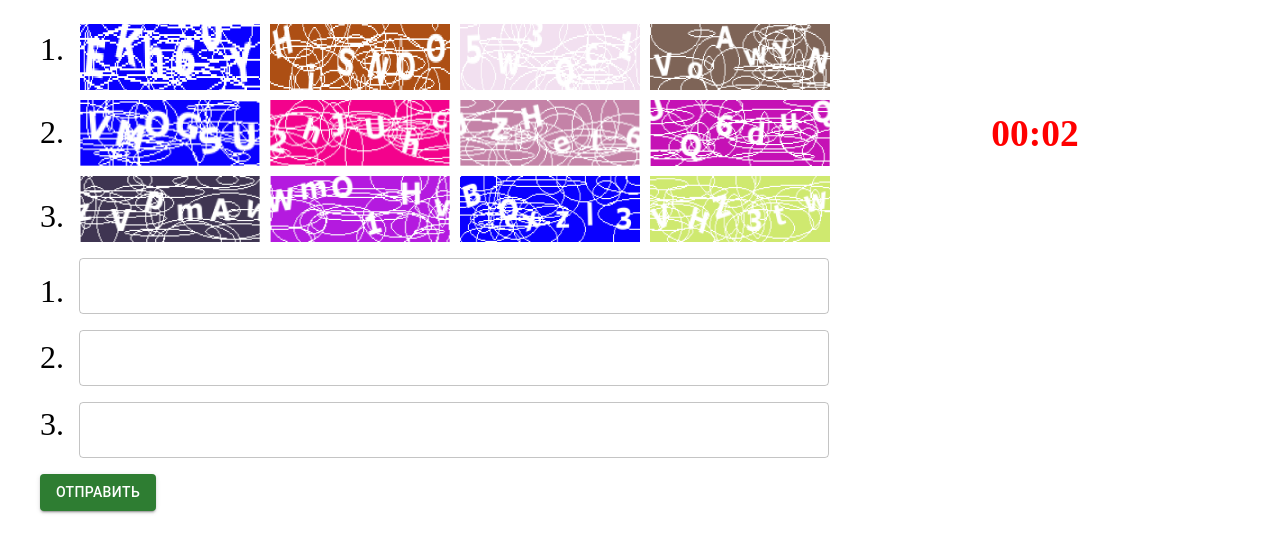
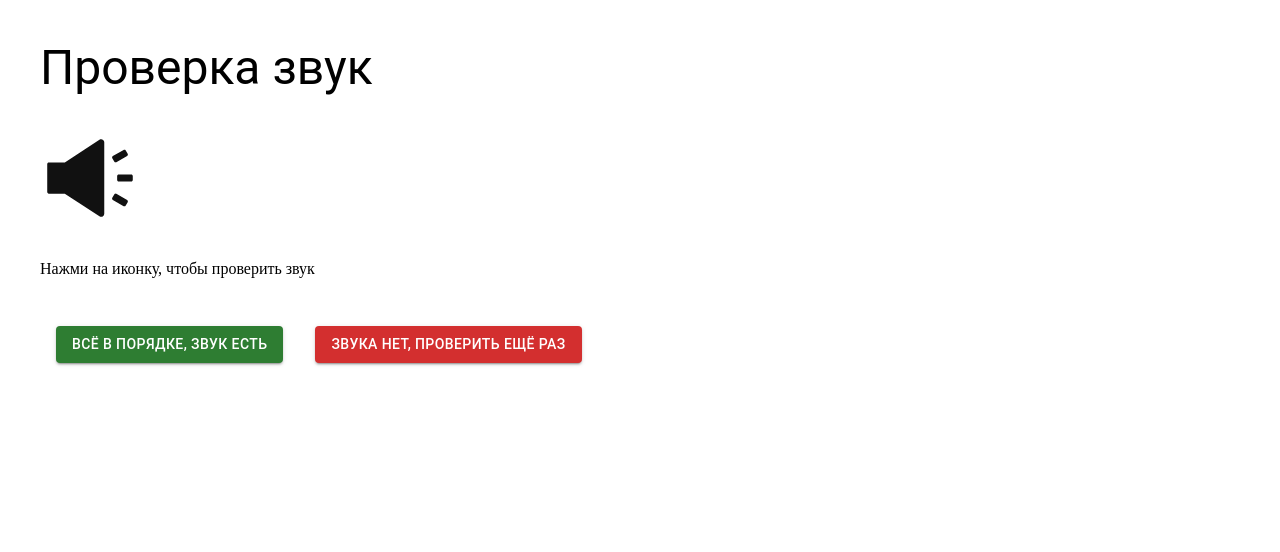
Before and after one commit to lenaodnoshivkina/web-analitycs, a React (Create React App) app: page / in a window 1280 px wide. Both pictures are taken after a click on the button "НАЧАТЬ". Shown: the top 552 px of the page. Built offline with nearby package versions, Linux system fonts and the light colour scheme; no server answers.

Commit message:
add sound check

```diff
--- a/src/App.js
+++ b/src/App.js
@@ -4,17 +4,27 @@ import Start from './modules/Start';
 import TopModule from './modules/TopModule';
 import BottomModule from './modules/BottomModule';
 import Finish from './modules/Finish';
+import { getVersion } from './helpers';
+import SoundCheck from './modules/TopModule/SoundCheck';
 
 function App() {
   const [stage, updateStage] = useState('start');
   const startHandler = () => {
-    updateStage('test');
+    const ver = getVersion();
+    if (ver === '0') {
+      updateStage('soundCheck');
+    } else {
+      updateStage('test');
+    }
   };
   let RenderComponent;
 
   switch (stage) {
     case 'start':
       RenderComponent = <Start updateStage={startHandler} />;
+      break;
+    case 'soundCheck':
+      RenderComponent = <SoundCheck updateStage={updateStage} />;
       break;
     case 'test':
       RenderComponent = (
--- a/src/modules/BottomModule/Lists/SoundList.jsx
+++ b/src/modules/BottomModule/Lists/SoundList.jsx
@@ -14,7 +14,7 @@ export default function SoundList(props) {
         {...props}
       />
       <SoundInput
-        rightArr={['zVpmAw', 'Wmo1Hv', 'Boxzl3', 'vHZ3tw']}
+        rightArr={['zVpmAw', 'Wmo1Hv', 'Bqxzl3', 'vHZ3tw']}
         {...props}
       />
     </Wrapper>
--- a/src/modules/BottomModule/Lists/VisualList.jsx
+++ b/src/modules/BottomModule/Lists/VisualList.jsx
@@ -14,7 +14,7 @@ export default function VisualList(props) {
         {...props}
       />
       <VisualInput
-        rightArr={['zVpmAw', 'Wmo1Hv', 'Boxzl3', 'vHZ3tw']}
+        rightArr={['zVpmAw', 'Wmo1Hv', 'Bqxzl3', 'vHZ3tw']}
         {...props}
       />
     </Wrapper>
--- /dev/null
+++ b/src/modules/TopModule/SoundCheck.jsx
@@ -0,0 +1,52 @@
+import React from 'react';
+import styled from 'styled-components';
+import { Button, Typography } from '@mui/material';
+import useSound from 'use-sound';
+import boopSfx from '../../sounds/boop.wav';
+
+export default function SoundCheck({ updateStage }) {
+  const [play] = useSound(boopSfx);
+  const clickHandlerYes = () => {
+    updateStage('test');
+  };
+  const clickHandlerNo = () => {
+    play();
+  };
+
+  return (
+    <>
+      <Title variant="h3">Проверка звук</Title>
+      <Wrapper>
+        <svg onClick={play} width="100" height="100" viewBox="0 0 1024 1024" fill="none" xmlns="http://www.w3.org/2000/svg">
+          <path d="M892.1 737.8L781.8 674.1C779.988 673.062 777.989 672.392 775.918 672.127C773.846 671.862 771.743 672.007 769.728 672.555C767.713 673.103 765.825 674.043 764.173 675.32C762.521 676.597 761.137 678.188 760.1 680L740.2 714.5C735.8 722.1 738.4 731.9 746 736.3L856.3 800C858.112 801.038 860.111 801.708 862.182 801.973C864.254 802.238 866.357 802.093 868.372 801.545C870.387 800.997 872.275 800.057 873.927 798.78C875.578 797.503 876.963 795.912 878 794.1L897.9 759.6C902.3 752 899.6 742.2 892.1 737.8V737.8ZM760 344C761.037 345.812 762.422 347.403 764.073 348.68C765.725 349.957 767.613 350.897 769.628 351.445C771.643 351.993 773.746 352.138 775.818 351.873C777.889 351.608 779.888 350.938 781.7 349.9L892 286.2C899.6 281.8 902.2 272 897.8 264.4L878 230C876.963 228.188 875.578 226.597 873.927 225.32C872.275 224.043 870.387 223.103 868.372 222.555C866.357 222.007 864.254 221.862 862.182 222.127C860.111 222.392 858.112 223.062 856.3 224.1L746 287.8C742.348 289.929 739.687 293.418 738.601 297.503C737.514 301.588 738.089 305.938 740.2 309.6L760 344ZM934 476H806C797.2 476 790 483.2 790 492V532C790 540.8 797.2 548 806 548H934C942.8 548 950 540.8 950 532V492C950 483.2 942.8 476 934 476ZM625.9 115C620 115 614 116.6 608.5 120.3L254 352H90C81.2 352 74 359.2 74 368V656C74 664.8 81.2 672 90 672H254L608.5 903.7C614 907.3 620.1 909 625.9 909C642.6 909 658 895.7 658 876.9V147.1C658 128.3 642.6 115 625.9 115Z" fill="#111111" />
+        </svg>
+        <Title variant="body">Нажми на иконку, чтобы проверить звук</Title>
+      </Wrapper>
+      <CustomButton
+        variant="contained"
+        color="success"
+        onClick={clickHandlerYes}
+      >
+        Всё в порядке, звук есть
+      </CustomButton>
+      <CustomButton
+        variant="contained"
+        color="error"
+        onClick={clickHandlerNo}
+      >
+        Звука нет, проверить ещё раз
+      </CustomButton>
+    </>
+
+  );
+}
+const CustomButton = styled(Button)`
+  margin: 16px !important;
+`;
+const Title = styled(Typography)`
+  padding: 32px 0;
+`;
+const Wrapper = styled.div`
+  display: flex;
+  flex-direction: column;
+`;
```
